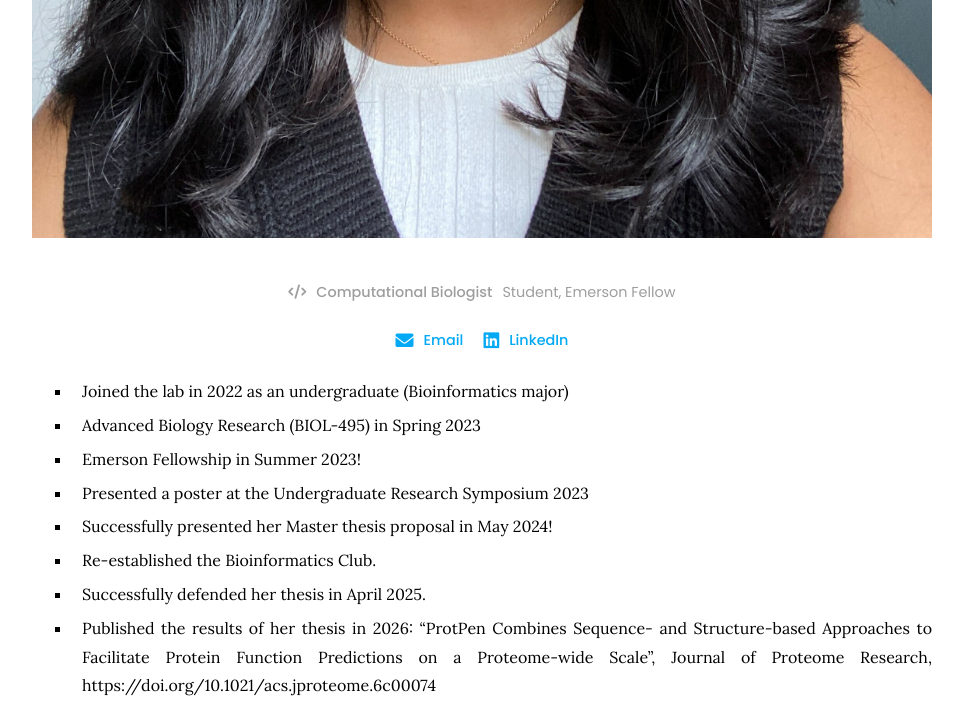
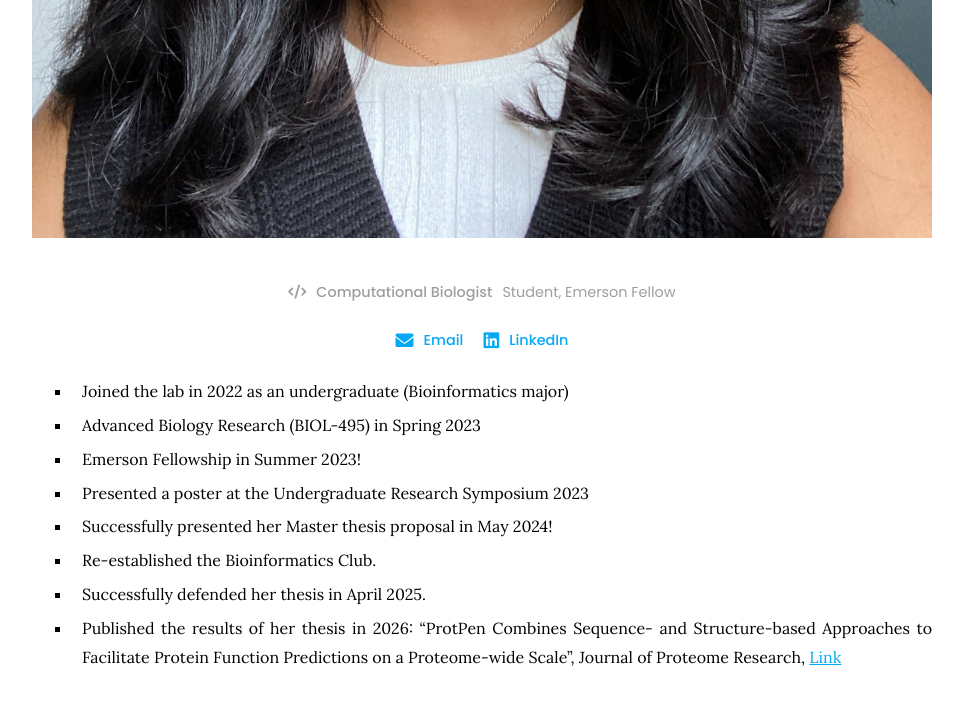
Before and after one commit to Schulze-lab/Schulze-lab-website, a Jekyll site: the page built from _members/diya_mathai.md, in a window 1280 px wide and 900 px high, scrolled down 1244 px, cut to the strip 0-727 px from the top of the window. Shown: the whole strip, without its empty margins (158-1121 px from the left). Built offline with Jekyll 4.4.1, drawn with Linux system fonts in a browser that asks for light colours.

Commit message:
updated members

```diff
--- a/_members/diya_mathai.md
+++ b/_members/diya_mathai.md
@@ -18,4 +18,4 @@ links:
 - Successfully presented her Master thesis proposal in May 2024!
 - Re-established the Bioinformatics Club.
 - Successfully defended her thesis in April 2025.
-- Published the results of her thesis in 2026: "ProtPen Combines Sequence- and Structure-based Approaches to Facilitate Protein Function Predictions on a Proteome-wide Scale", Journal of Proteome Research, https://doi.org/10.1021/acs.jproteome.6c00074
+- Published the results of her thesis in 2026: "ProtPen Combines Sequence- and Structure-based Approaches to Facilitate Protein Function Predictions on a Proteome-wide Scale", Journal of Proteome Research, [Link](https://doi.org/10.1021/acs.jproteome.6c00074)
```
Also changed, not shown: _members/samuel_kopelev.md (+1 -1 lines).
